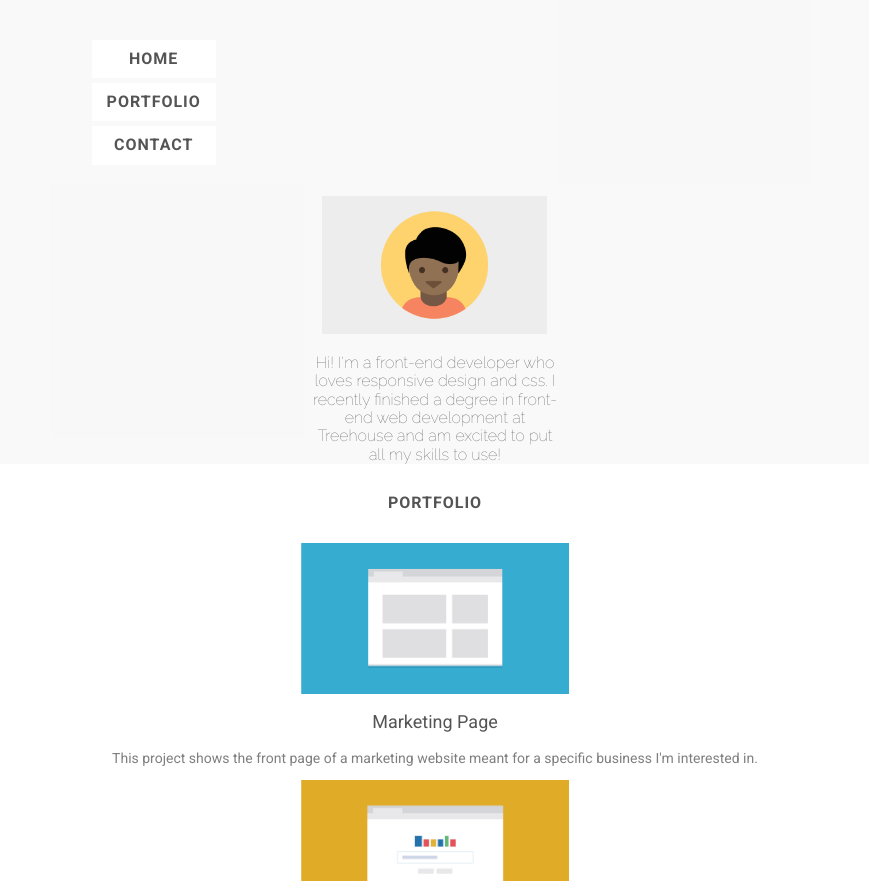
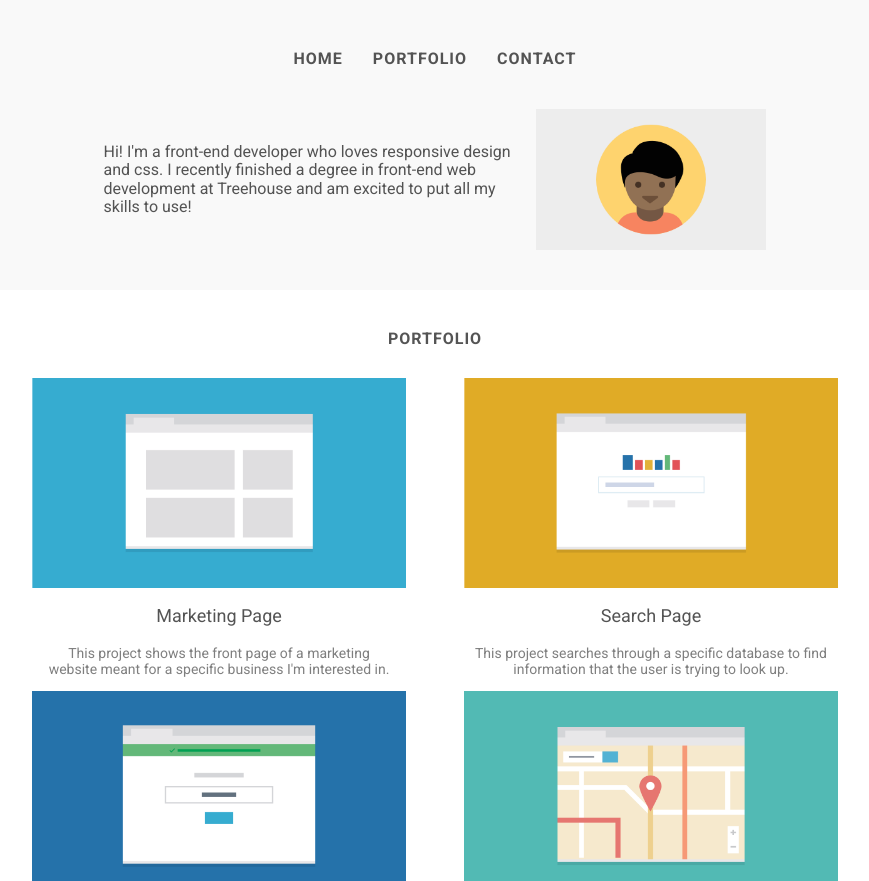
Before and after one commit to TheLaurenGrier/Responsive-web-design, a plain HTML site: page index.html in a window 1280 px wide. Shown: the part 71-952 px from the top of the page, without its empty margins (205-1074 px from the left). Drawn offline with Linux system fonts and the light colour scheme; files that its build step writes are made by us from their sources; files whose address does not match are found by name.

Commit message:
769 responsive layout added
added responsive layout design for 769 layout. 1024 layout remaining.

```diff
--- a/CSS/styles.css
+++ b/CSS/styles.css
@@ -47,7 +47,7 @@ ul, a {
     margin-bottom: 50px;
 }
 
-.about-paragraph, .contact-info {
+.about-paragraph, .about-paragraph-1 .contact-info {
     color: rgba(41, 41, 41, 0.8);
     font-weight:100;
     font-family: 'Raleway', sans-serif;
@@ -98,13 +98,13 @@ li {
 }
 
 .profile-pic{
-    width: 225px;
+    width: 230px;
     display:flex;
     justify-content: center;
     margin: 0 auto;
 }
 
-.about-paragraph{
+.about-paragraph, .about-paragraph-1{
     display:flex;
     justify-content: center;
     margin: 0 auto;
@@ -146,12 +146,14 @@ footer{
 
 }
 
-
+.footer-list-links{
+    display:none;
+}
 
 
 /* Media Queries*/
 
-@media (min-width: 769px) {
+@media (min-width: 768px) {
   .main-header, .nav-bar, .intro-card{
     max-width: 1024px;
     display:flex;
@@ -159,29 +161,95 @@ footer{
     flex-wrap: wrap;
   }
 
+  ul{
+    display: flex;
+    flex-direction: row;
+    justify-content: center;
+    width:100%;
+
+
+  }
+  .main-header{
+    margin-bottom: 40px;
+  }
+
   .container {
 
-    width: 70%;
+    width: 100%;
     margin: 0 auto;
+    padding-inline: 1rem;
 
 }
 
+li{
+   background-color: transparent;
+}
 
+.project-container{
+    width:48%;
+}
 .portfolio-cards{
     display:flex;
     flex-wrap: wrap;
     flex-grow: 1;
+    justify-content: space-around;
 
 }
 
+.about-paragraph{
+    width: 60%;
+}
 
-.portfolio-image{
-    max-width: 30%;
+.about-paragraph-1{
+    width:60%;
+    margin: 0 auto;
+    text-align: left;
+}
+
+div.container{
+    margin-bottom: 40px; ;
+}
+
+.card{
+    display:flex;
+    align-items: center;
+
+}
+.profile-pic{
+    display:flex;
+    order: 1;
+}
+
+footer{
+    max-width: 100%;
+
+
+}
+.footer-list-links, a{
+    display:flex;
+    justify-content: flex-end;
+    padding: 10px 15px;
+    margin: 0, auto;
+
+}
+
+.student-name-footer{
+    width: 100%;
+    text-align: left;
+    justify-content: flex-start;
+    margin-left: 20px ;
+
+
+}
+
+.footer-link{
+    display:none;
+
 }
 
 }
 
-@media (min-width: 1025px) {
+@media (min-width: 1024px) {
 
     .container {
         width: 70%;
--- a/index.html
+++ b/index.html
@@ -7,14 +7,15 @@
         <meta name="viewport" content="width=device-width, initial-scale=1.0">
         <title>Responsive Layout</title>
 
-        <link rel="stylesheet" href="../responsive_layout_v3/CSS/normalize.css">
-        <link rel="stylesheet" href="../responsive_layout_v3/CSS/styles.css">
+
         <link rel="preconnect" href="https://fonts.googleapis.com">
         <link rel="preconnect" href="https://fonts.gstatic.com" crossorigin>
         <link href="https://fonts.googleapis.com/css2?family=Roboto:wght@400;500;700&display=swap" rel="stylesheet">
         <link rel="preconnect" href="https://fonts.googleapis.com">
         <link rel="preconnect" href="https://fonts.gstatic.com" crossorigin>
         <link href="https://fonts.googleapis.com/css2?family=Raleway:wght@100;300;400&family=Roboto:wght@400;500;700&display=swap" rel="stylesheet">
+        <link rel="stylesheet" href="./CSS/normalize.css">
+        <link rel="stylesheet" href="./CSS/styles.css">
 
     </head>
 
@@ -34,7 +35,7 @@
                 </div>
                 <div class="card">
                         <img class="profile-pic" src=".//images/responsive-layout-profile.png">
-                        <p class="about-paragraph">Hi! I'm a front-end developer who loves responsive design and css. I recently finished a degree in front-end web development at Treehouse and am excited to put all my skills to use!</p>
+                        <p class="about-paragraph-1">Hi! I'm a front-end developer who loves responsive design and css. I recently finished a degree in front-end web development at Treehouse and am excited to put all my skills to use!</p>
                 </div>
             </div>
         </header>
@@ -43,7 +44,7 @@
             <p class="section-heading" id="portfolio">Portfolio</p>
 
             <container class="portfolio-cards">
-                <div class="marketing-page">
+                <div class="project-container">
                     <img class= "portfolio-image" src=".//images/portfolio-1.png">
                         <div class="portfolio-title">
                             <p>Marketing Page</p>
@@ -53,7 +54,7 @@
                         </div>
                 </div>
 
-                <div class="search-page">
+                <div class="project-container">
                     <img class= "portfolio-image" src=".//images/portfolio-2.png">
                         <div class="portfolio-title">
                             <p>Search Page</p>
@@ -63,7 +64,7 @@
                         </div>
                 </div>
 
-                <div class="marketing-page">
+                <div class="project-container">
                     <img class= "portfolio-image" src=".//images/portfolio-3.png">
                         <div class="portfolio-title">
                             <p>Travel App</p>
@@ -73,7 +74,7 @@
                         </div>
                 </div>
 
-                <div class="marketing-page">
+                <div class="project-container">
                     <img class= "portfolio-image" src=".//images/portfolio-4.png">
                         <div class="portfolio-title">
                             <p>Map of Favorite Spots</p>
@@ -83,7 +84,7 @@
                         </div>
                 </div>
 
-                <div class="marketing-page">
+                <div class="project-container">
                     <img class= "portfolio-image" src=".//images/portfolio-5.png">
                         <div class="portfolio-title">
                             <p>Photo Gallery</p>
@@ -93,7 +94,7 @@
                         </div>
                 </div>
 
-                <div class="marketing-page">
+                <div class="project-container">
                     <img class= "portfolio-image" src=".//images/portfolio-6.png">
                         <div class="portfolio-title">
                             <p>Calculator</p>
@@ -121,7 +122,13 @@
     <footer>
         <p class="student-name-footer">Student Name</p>
         <a  class="footer-link" href="index.html">Back to top</a>
-
+        <div class="footer-list-links">
+            <ul>
+                <li><a href="index.html">Home</a></li>
+                <li><a href="#portfolio">Portfolio</a></li>
+                <li><a href="#contact">Contact</a></li>
+            </ul>
+        </div>
     </footer>
     </body>
 
```
Also changed, not shown: mockups/responsive-website_tablet768.png, 2 other files.
